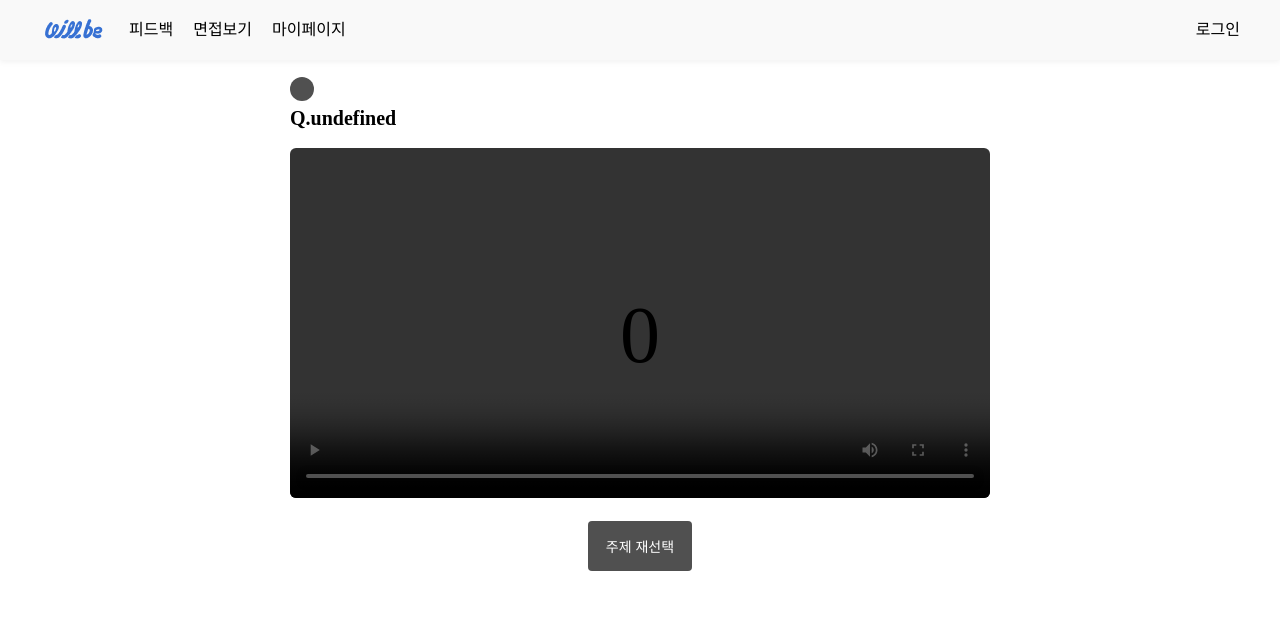
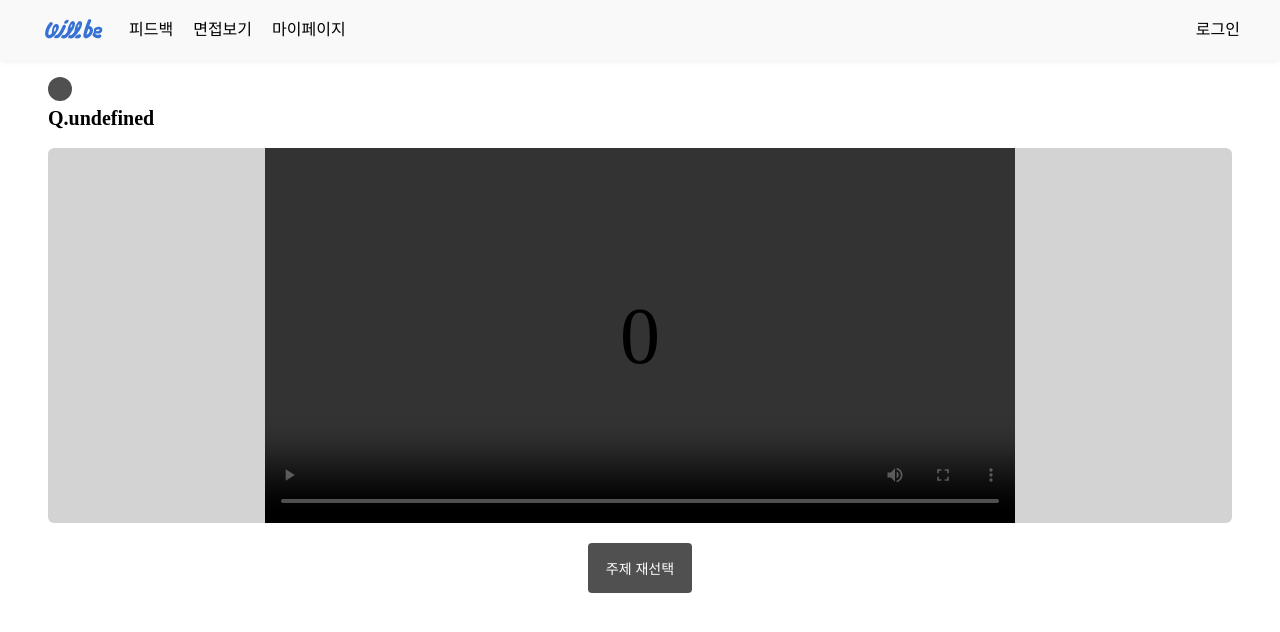
Before and after one commit to Will-BE-Developer/Frontend, a React (Create React App) app: page /interview/recording in a window 1280 px wide. Shown: the top 632 px of the page. Built offline with nearby package versions, Linux system fonts and the light colour scheme; no server answers; a web font is replaced by a local one.

Commit message:
Feat: HotTopic 페이지 추가

```diff
--- a/src/components/Home/BestInterviews.jsx
+++ b/src/components/Home/BestInterviews.jsx
@@ -1,10 +1,12 @@
 import styled, { css } from "styled-components";
 import Slider from "react-slick";
 import { useRef } from "react";
+import { HiChevronRight, HiChevronLeft } from "react-icons/hi";
 import "slick-carousel/slick/slick.css";
 import "slick-carousel/slick/slick-theme.css";
 import bestUser from "../../assets/bestUser.png";
-import { HiChevronRight, HiChevronLeft } from "react-icons/hi";
+import GlobalBadge from "../UI/GlobalBadge";
+import theme from "../../styles/theme";
 
 const DUMMY_BEST_INTERVIEWS = [
   {
@@ -51,36 +53,50 @@ const BestInterviews = () => {
     speed: 500,
     autoplay: true,
     autoplaySpeed: 4000,
-    slidesToShow: 3,
-    centerMode: true,
-    centerPadding: "60px",
-    fade: true,
+    slidesToShow: 1,
+    // centerMode: true,
+    // centerPadding: "60px",
+    // fade: true,
   };
 
   return (
     <BestInterviewsLayout>
+      <div className="btnWrapper">
+        <button onClick={prevBtn}>
+          <HiChevronLeft size="20px" />
+        </button>
+      </div>
       <StyledSlider ref={slider} {...settings}>
         {DUMMY_BEST_INTERVIEWS.map((ele, idx) => {
           return (
             <>
-              <div className="btnWrapper">
-                <button onClick={prevBtn}>
-                  <HiChevronLeft size="16px" />
-                </button>
+              {/* <div className="header">
+                <h2 className="title">{ele.title}</h2>
+                <p className="description">{ele.description}</p>
+              </div> */}
+              <div className="main">
+                <div className="card" key={idx}>
+                  <img className="thumbnail" src={ele.imageUrl} alt="user" />
+                  <div className="interview">
+                    <h2 className="title">{ele.title}</h2>
+                    <p className="description">{ele.description}</p>
+                    <span>${ele.rank}</span>
+                    <GlobalBadge
+                      background={theme.colors.pink}
+                      text={ele.badge}
+                    />
                   </div>
-              <div className="card" key={idx}>
-                <p>{idx}</p>
-                <img className="thumbnail" src={ele.imageUrl} alt="user" />
                 </div>
-              <div className="btnWrapper">
-                <button onClick={prevBtn}>
-                  <HiChevronRight size="16px" />
-                </button>
               </div>
             </>
           );
         })}
       </StyledSlider>
+      <div className="btnWrapper">
+        <button onClick={nextBtn}>
+          <HiChevronRight size="20px" />
+        </button>
+      </div>
     </BestInterviewsLayout>
   );
 };
@@ -92,20 +108,26 @@ const BestInterviewsLayout = styled.div`
   width: 100%;
   height: 400px;
   background-color: ${({ theme }) => theme.colors.headerBgColor};
-  margin-bottom: 80px;
+  margin-bottom: 140px;
+  border-radius: 4px;
 
   .slick-slider {
+    max-width: 800px;
     width: 100% !important;
   }
 `;
 
 const StyledSlider = styled(Slider)`
+  ${({ theme }) => {
+    const { fontSize, colors, fontWeight } = theme;
+
+    return css`
       .slick-arrow {
         display: none !important;
       }
 
       .slick-dots {
-    bottom: -40px;
+        bottom: -20px;
       }
 
       .slick-slide {
@@ -115,24 +137,57 @@ const StyledSlider = styled(Slider)`
 
       .slick-slide div {
         display: flex;
+        flex-direction: column;
         justify-content: center;
+        align-items: center;
         width: 100%;
-    max-width: 1200px;
-    width: 80%;
+        max-width: 800px;
       }
 
       .slick-slide div .card {
         display: flex !important;
-    flex-direction: column;
+        max-width: 800px;
+        width: 100%;
+        flex-direction: row;
         justify-content: center;
+        gap: 10px;
         padding: 25px;
-    border-radius: 4px;
-    background-color: ${({ theme }) => theme.colors.white};
+      }
+
+      .header {
+        margin-bottom: 30px;
+      }
+
+      .title {
+        font-size: ${fontSize["20"]};
+        font-weight: ${fontWeight.extraBold};
+        margin-bottom: 12px;
+      }
+
+      .description {
+        font-size: ${fontSize["14"]};
+        color: ${colors.lightGrey};
+      }
+
+      .main {
+        display: flex !important;
+        flex-direction: row !important;
       }
 
       .thumbnail {
-    width: 300px;
+        max-width: 350px;
+        width: 100%;
       }
+
+      .interview {
+        max-width: 350px !important;
+        width: 100% !important;
+        display: flex;
+        justify-content: center !important;
+        align-items: center !important;
+      }
+    `;
+  }}
 `;
 
 export default BestInterviews;
--- a/src/components/Home/DailyQuestions.jsx
+++ b/src/components/Home/DailyQuestions.jsx
@@ -63,7 +63,7 @@ const DailyQuestionLayout = styled.div`
       flex-direction: column;
       justify-content: center;
       align-items: center;
-      margin: 80px 0px;
+      margin: 140px 0px;
 
       .main {
         width: 100%;
--- /dev/null
+++ b/src/components/Home/HotTopic.jsx
@@ -0,0 +1,68 @@
+import styled from "styled-components";
+import { css } from "styled-components";
+import GlobalBadge from "../UI/GlobalBadge";
+import theme from "../../styles/theme";
+
+const DUMMY_TOPICS = ["#FRONTENT", "#DESIGN", "#BACKEND", "#CS", "#HTTP"];
+
+const HotTopic = () => {
+  return (
+    <HotTopicLayout>
+      <h2 className="title">요즘 Hot한 주제 키워드 골라보기</h2>
+      <p className="description">주제별로 피드백 영상을 볼 수 있습니다</p>
+      <div className="topics">
+        {DUMMY_TOPICS.map((ele, idx) => {
+          return (
+            <GlobalBadge
+              padding="11px 16px"
+              background={theme.colors.blue}
+              text={ele}
+              key={idx}
+            />
+          );
+        })}
+      </div>
+    </HotTopicLayout>
+  );
+};
+
+const HotTopicLayout = styled.div`
+  ${({ theme }) => {
+    const { fontSize, fontWeight, colors } = theme;
+
+    return css`
+      display: flex;
+      flex-direction: column;
+      justify-content: center;
+      align-items: center;
+      min-height: 200px;
+      width: 100%;
+      margin-bottom: 140px;
+
+      & .title {
+        font-size: ${fontSize["20"]};
+        font-weight: ${fontWeight.extraBold};
+        margin-bottom: 12px;
+      }
+
+      & .description {
+        font-size: ${fontSize["14"]};
+        color: ${colors.lightGrey};
+        margin-bottom: 36px;
+      }
+
+      & .topics {
+        display: flex;
+        justify-content: center;
+        align-items: center;
+        gap: 20px;
+        padding: 40px;
+        width: 100%;
+        background: ${colors.headerBgColor};
+        border-radius: 4px;
+      }
+    `;
+  }}
+`;
+
+export default HotTopic;
--- a/src/components/UI/GlobalBadge.jsx
+++ b/src/components/UI/GlobalBadge.jsx
@@ -1,13 +1,14 @@
 import styled, { css } from "styled-components";
 
 const GlobalBadge = (props) => {
-  const { color, background, text, border, children } = props;
+  const { color, background, text, border, children, padding } = props;
 
   const styles = {
     color,
     background,
     text,
     border,
+    padding,
   };
 
   return <BadgeLayout {...styles}>{text ? text : children}</BadgeLayout>;
@@ -22,7 +23,7 @@ const BadgeLayout = styled.span`
         props.background ? props.background : colors.white};
       border: ${(props) => (props.border ? props.border : "none")};
       border-radius: 20px;
-      padding: 5px 12px;
+      padding: ${(props) => (props.padding ? props.padding : "5px 12px")};
       font-size: ${fontSize["12"]};
     `;
   }}
--- a/src/pages/Home.jsx
+++ b/src/pages/Home.jsx
@@ -2,6 +2,7 @@ import styled from "styled-components";
 import Banner from "../components/Home/Banner";
 import DailyQuestion from "../components/Home/DailyQuestions";
 import BestInterviews from "../components/Home/BestInterviews";
+import HotTopic from "../components/Home/HotTopic";
 import subBanner from "../assets/subBanner.png";
 
 const Home = () => {
@@ -9,6 +10,7 @@ const Home = () => {
     <div>
       <Banner />
       <DailyQuestion />
+      <HotTopic />
       <BestInterviews />
       <img
         style={{ maxWidth: "1200px", width: "100%", margin: "40px 0px" }}
--- a/src/pages/InterviewRecording.jsx
+++ b/src/pages/InterviewRecording.jsx
@@ -116,7 +116,7 @@ const InterviewRecording = () => {
     <RecordWrapper isEnd={isEnd}>
       <div
         style={{
-          maxWidth: "700px",
+          maxWidth: "1200px",
           width: "100%",
         }}
       >
@@ -155,7 +155,9 @@ const InterviewRecording = () => {
               </div>
             </div>
             <div style={{ position: "relative", textAlign: "end" }}>
-              <video controls autoPlay ref={videoRef} />
+              <div className="videoLayout">
+                <video controls autoPlay ref={videoRef} />
+              </div>
               {!isStart && (
                 <h1 className="count">
                   <Countdown
@@ -165,7 +167,13 @@ const InterviewRecording = () => {
                 </h1>
               )}
             </div>
-            <div style={{ display: "flex", justifyContent: "center" }}>
+            <div
+              style={{
+                display: "flex",
+                justifyContent: "center",
+                marginTop: "20px",
+              }}
+            >
               {!isStart && (
                 <GlobalButton onClick={() => navigate("/interview")}>
                   주제 재선택
@@ -237,9 +245,15 @@ const RecordWrapper = styled.div`
   }
 
   video {
+    max-width: 750px;
     width: 100%;
+  }
+
+  .videoLayout {
+    display: flex;
+    justify-content: center;
+    background-color: lightgray;
     border-radius: 6px;
-    margin-bottom: 20px;
   }
 
   canvas {
```
Lines whose indentation alone changed are shown as unchanged.
